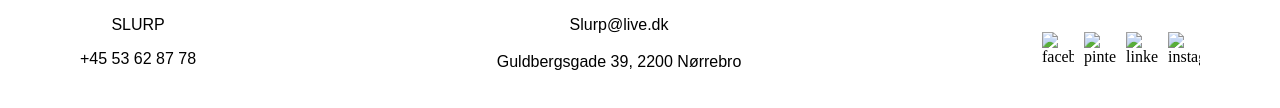
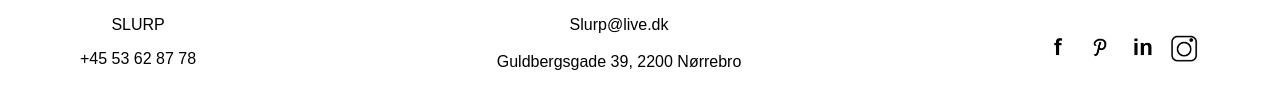
Before and after one commit to clar9309/slurp_tema7, a plain HTML site: page galleri-single.html in a window 1280 px wide. Shown: the part 398-506 px from the top of the page. Drawn offline with Linux system fonts and the light colour scheme; no server answers.

Commit message:
ændret til webp

```diff
--- a/galleri-single.html
+++ b/galleri-single.html
@@ -63,22 +63,22 @@
     <div class="sociale_medier">
       <div class="facebook">
         <a href="https://www.facebook.com/clara.lundpetersen.5"></a>
-        <img src="footer/facebook.png" alt="facebook" />
+        <img src="footer/facebook.webp" alt="facebook" />
         </a>
       </div>
 
       <div class="pinterest">
         <a href="https://www.pinterest.dk/claraastalund/_saved/">
-          <img src="footer/pinterest.png" alt="pinterest" />
+          <img src="footer/pinterest.webp" alt="pinterest" />
         </a>
       </div>
       <div class="linkedin">
         <a href="https://www.linkedin.com/feed/">
-          <img src="footer/linkedin.png" alt="linkedin" /></a>
+          <img src="footer/linkedin.webp" alt="linkedin" /></a>
       </div>
       <div class="instagram">
         <a href="https://www.instagram.com/claralundp/">
-          <img src="footer/instagram.png" alt="instagram" />
+          <img src="footer/instagram.webp" alt="instagram" />
         </a>
       </div>
     </div>
```
Also changed, not shown: galleri.html (+4 -4 lines), index.html (+4 -4 lines), kontakt.html (+4 -4 lines), om.html (+1 -1 lines), pic/logo.png (added), pic/logo.webp (deleted).
